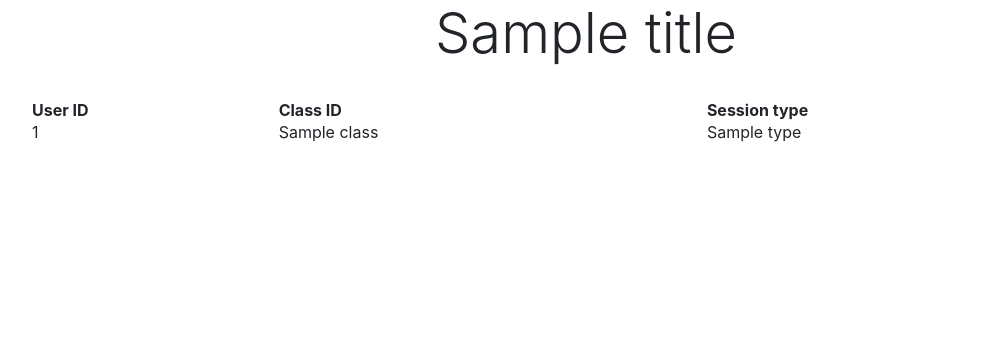
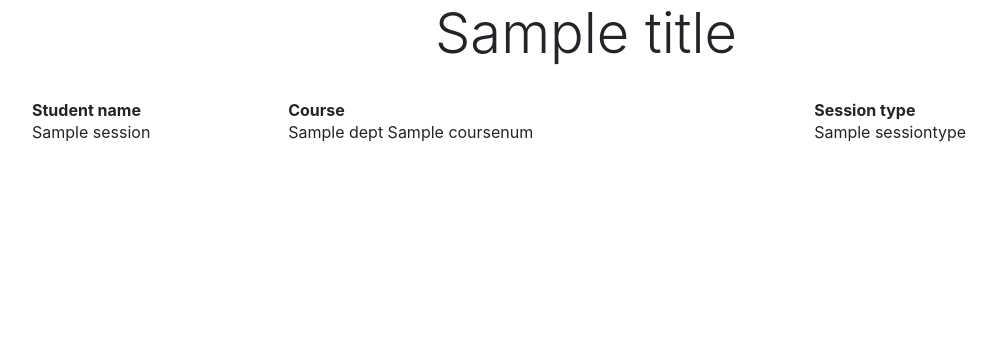
Before and after one commit to Wellesley-CS304-SP18/semester-project-betterthantutortrac, a Flask app: template templates/viewSessions.html in a window 1280 px wide. Shown: the part 56-420 px from the top of the page, without its empty margins (54-1051 px from the left). Run offline with Flask 2, Linux system fonts and the light colour scheme; the template is opened without the code that fills it: most values are stand-ins (such as "Sample title", 1, 10 or a date in 2020); some libraries are stand-ins or nearby versions.

Commit message:
connected front end to back end, able to successfully insert tutoring sessions and view them

```diff
--- a/templates/viewSessions.html
+++ b/templates/viewSessions.html
@@ -5,15 +5,15 @@
 <div>
 	<table style="width:100%">
 		<tr>
-			<th>User ID</th>
-			<th>Class ID</th>
+			<th>Student name</th>
+			<th>Course</th>
 			<th>Session type</th>
 		</tr>
 		{% for s in sessions %}
 		<tr>
-			<td>{{s.uid}}</td>
-			<td>{{s.class}}</td>
-			<td>{{s.type}}</td>
+			<td>{{s.name}}</td>
+			<td>{{s.dept}} {{s.coursenum}}</td>
+			<td>{{s.sessiontype}}</td>
 		</tr>
 		{%endfor%}
 	</table>
```
Also changed, not shown: interactions.py (+17 -3 lines), routes.py (+14 -8 lines).
